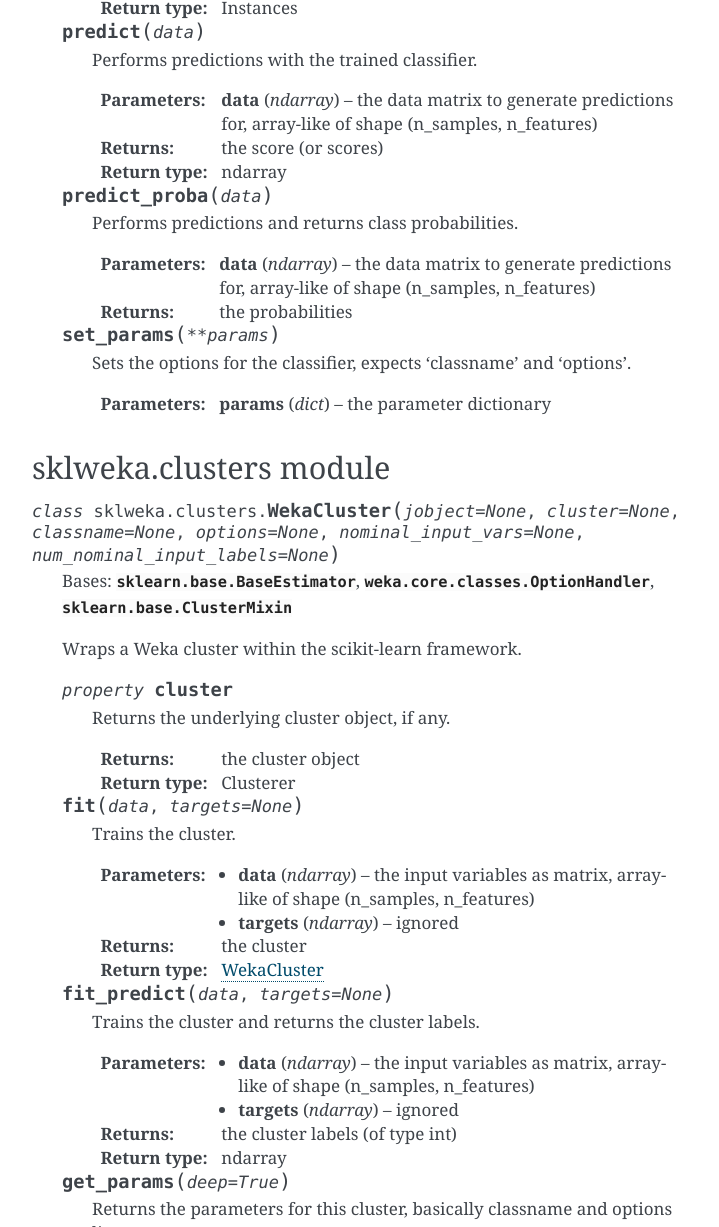
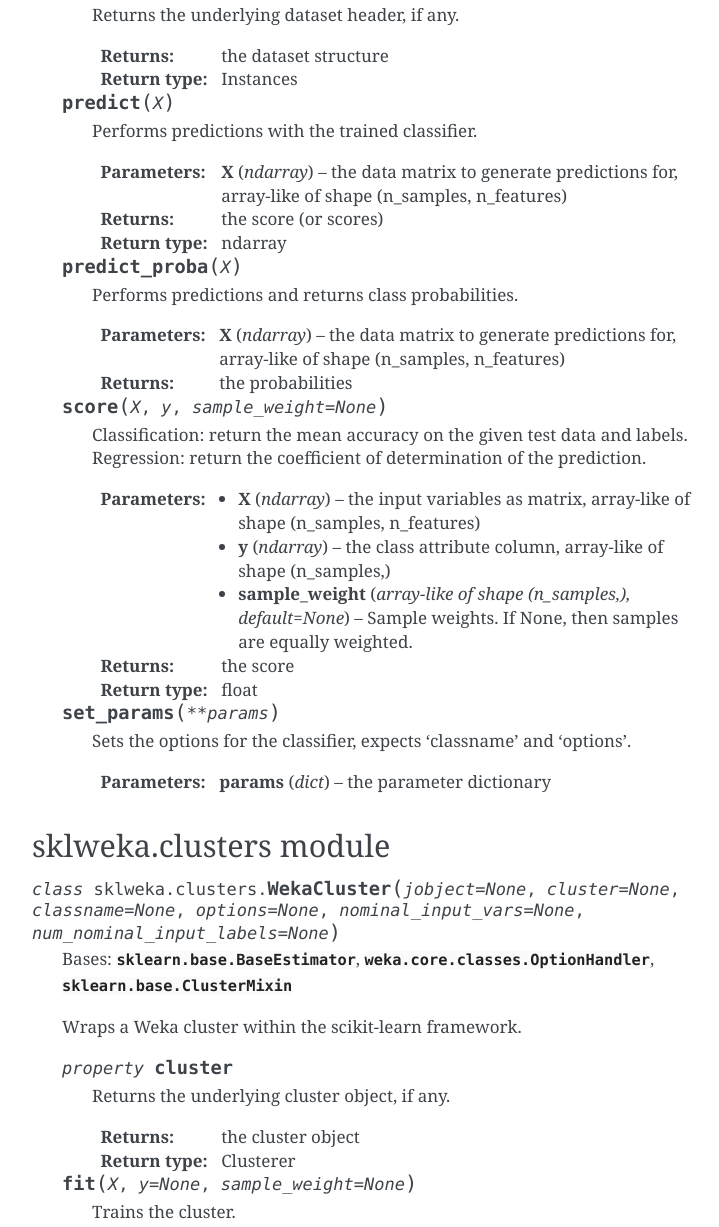
Before and after one commit to fracpete/sklearn-weka-plugin, a plain HTML site: page sklweka.html in a window 1280 px wide. Shown: the part 940-2167 px from the top of the page, without its empty margins (388-1107 px from the left). Drawn offline with Linux system fonts and the light colour scheme.

Commit message:
updated documentation

```diff
--- a/_static/documentation_options.js
+++ b/_static/documentation_options.js
@@ -1,6 +1,6 @@
 var DOCUMENTATION_OPTIONS = {
     URL_ROOT: document.getElementById("documentation_options").getAttribute('data-url_root'),
-    VERSION: '0.0.6',
+    VERSION: '0.0.7',
     LANGUAGE: 'None',
     COLLAPSE_INDEX: false,
     BUILDER: 'html',
--- a/sklweka.html
+++ b/sklweka.html
@@ -6,7 +6,7 @@
     <meta charset="utf-8" />
     <meta name="viewport" content="width=device-width, initial-scale=1.0" /><meta name="generator" content="Docutils 0.17.1: http://docutils.sourceforge.net/" />
 
-    <title>sklweka package &#8212; sklearn-weka-plugin 0.0.6 documentation</title>
+    <title>sklweka package &#8212; sklearn-weka-plugin 0.0.7 documentation</title>
     <link rel="stylesheet" type="text/css" href="_static/pygments.css" />
     <link rel="stylesheet" type="text/css" href="_static/alabaster.css" />
     <script data-url_root="./" id="documentation_options" src="_static/documentation_options.js"></script>
@@ -57,13 +57,14 @@
 
 <dl class="py method">
 <dt class="sig sig-object py" id="sklweka.classifiers.WekaEstimator.fit">
-<span class="sig-name descname"><span class="pre">fit</span></span><span class="sig-paren">(</span><em class="sig-param"><span class="n"><span class="pre">data</span></span></em>, <em class="sig-param"><span class="n"><span class="pre">targets</span></span></em><span class="sig-paren">)</span><a class="headerlink" href="#sklweka.classifiers.WekaEstimator.fit" title="Permalink to this definition">¶</a></dt>
+<span class="sig-name descname"><span class="pre">fit</span></span><span class="sig-paren">(</span><em class="sig-param"><span class="n"><span class="pre">X</span></span></em>, <em class="sig-param"><span class="n"><span class="pre">y</span></span></em>, <em class="sig-param"><span class="n"><span class="pre">sample_weight</span></span><span class="o"><span class="pre">=</span></span><span class="default_value"><span class="pre">None</span></span></em><span class="sig-paren">)</span><a class="headerlink" href="#sklweka.classifiers.WekaEstimator.fit" title="Permalink to this definition">¶</a></dt>
 <dd><p>Trains the estimator.</p>
 <dl class="field-list simple">
 <dt class="field-odd">Parameters</dt>
 <dd class="field-odd"><ul class="simple">
-<li><p><strong>data</strong> (<em>ndarray</em>) – the input variables as matrix, array-like of shape (n_samples, n_features)</p></li>
-<li><p><strong>targets</strong> (<em>ndarray</em>) – the class attribute column, array-like of shape (n_samples,)</p></li>
+<li><p><strong>X</strong> (<em>ndarray</em>) – the input variables as matrix, array-like of shape (n_samples, n_features)</p></li>
+<li><p><strong>y</strong> (<em>ndarray</em>) – the class attribute column, array-like of shape (n_samples,)</p></li>
+<li><p><strong>sample_weight</strong> (<em>array-like of shape</em><em> (</em><em>n_samples</em><em>,</em><em>)</em><em>, </em><em>default=None</em>) – Sample weights. If None, then samples are equally weighted. TODO Currently ignored.</p></li>
 </ul>
 </dd>
 <dt class="field-even">Returns</dt>
@@ -108,11 +109,11 @@
 
 <dl class="py method">
 <dt class="sig sig-object py" id="sklweka.classifiers.WekaEstimator.predict">
-<span class="sig-name descname"><span class="pre">predict</span></span><span class="sig-paren">(</span><em class="sig-param"><span class="n"><span class="pre">data</span></span></em><span class="sig-paren">)</span><a class="headerlink" href="#sklweka.classifiers.WekaEstimator.predict" title="Permalink to this definition">¶</a></dt>
+<span class="sig-name descname"><span class="pre">predict</span></span><span class="sig-paren">(</span><em class="sig-param"><span class="n"><span class="pre">X</span></span></em><span class="sig-paren">)</span><a class="headerlink" href="#sklweka.classifiers.WekaEstimator.predict" title="Permalink to this definition">¶</a></dt>
 <dd><p>Performs predictions with the trained classifier.</p>
 <dl class="field-list simple">
 <dt class="field-odd">Parameters</dt>
-<dd class="field-odd"><p><strong>data</strong> (<em>ndarray</em>) – the data matrix to generate predictions for, array-like of shape (n_samples, n_features)</p>
+<dd class="field-odd"><p><strong>X</strong> (<em>ndarray</em>) – the data matrix to generate predictions for, array-like of shape (n_samples, n_features)</p>
 </dd>
 <dt class="field-even">Returns</dt>
 <dd class="field-even"><p>the score (or scores)</p>
@@ -125,14 +126,36 @@
 
 <dl class="py method">
 <dt class="sig sig-object py" id="sklweka.classifiers.WekaEstimator.predict_proba">
-<span class="sig-name descname"><span class="pre">predict_proba</span></span><span class="sig-paren">(</span><em class="sig-param"><span class="n"><span class="pre">data</span></span></em><span class="sig-paren">)</span><a class="headerlink" href="#sklweka.classifiers.WekaEstimator.predict_proba" title="Permalink to this definition">¶</a></dt>
+<span class="sig-name descname"><span class="pre">predict_proba</span></span><span class="sig-paren">(</span><em class="sig-param"><span class="n"><span class="pre">X</span></span></em><span class="sig-paren">)</span><a class="headerlink" href="#sklweka.classifiers.WekaEstimator.predict_proba" title="Permalink to this definition">¶</a></dt>
 <dd><p>Performs predictions and returns class probabilities.</p>
 <dl class="field-list simple">
 <dt class="field-odd">Parameters</dt>
-<dd class="field-odd"><p><strong>data</strong> (<em>ndarray</em>) – the data matrix to generate predictions for, array-like of shape (n_samples, n_features)</p>
+<dd class="field-odd"><p><strong>X</strong> (<em>ndarray</em>) – the data matrix to generate predictions for, array-like of shape (n_samples, n_features)</p>
 </dd>
 <dt class="field-even">Returns</dt>
 <dd class="field-even"><p>the probabilities</p>
+</dd>
+</dl>
+</dd></dl>
+
+<dl class="py method">
+<dt class="sig sig-object py" id="sklweka.classifiers.WekaEstimator.score">
+<span class="sig-name descname"><span class="pre">score</span></span><span class="sig-paren">(</span><em class="sig-param"><span class="n"><span class="pre">X</span></span></em>, <em class="sig-param"><span class="n"><span class="pre">y</span></span></em>, <em class="sig-param"><span class="n"><span class="pre">sample_weight</span></span><span class="o"><span class="pre">=</span></span><span class="default_value"><span class="pre">None</span></span></em><span class="sig-paren">)</span><a class="headerlink" href="#sklweka.classifiers.WekaEstimator.score" title="Permalink to this definition">¶</a></dt>
+<dd><p>Classification: return the mean accuracy on the given test data and labels.
+Regression: return the coefficient of determination of the prediction.</p>
+<dl class="field-list simple">
+<dt class="field-odd">Parameters</dt>
+<dd class="field-odd"><ul class="simple">
+<li><p><strong>X</strong> (<em>ndarray</em>) – the input variables as matrix, array-like of shape (n_samples, n_features)</p></li>
+<li><p><strong>y</strong> (<em>ndarray</em>) – the class attribute column, array-like of shape (n_samples,)</p></li>
+<li><p><strong>sample_weight</strong> (<em>array-like of shape</em><em> (</em><em>n_samples</em><em>,</em><em>)</em><em>, </em><em>default=None</em>) – Sample weights. If None, then samples are equally weighted.</p></li>
+</ul>
+</dd>
+<dt class="field-even">Returns</dt>
+<dd class="field-even"><p>the score</p>
+</dd>
+<dt class="field-odd">Return type</dt>
+<dd class="field-odd"><p>float</p>
 </dd>
 </dl>
 </dd></dl>
@@ -174,13 +197,14 @@
 
 <dl class="py method">
 <dt class="sig sig-object py" id="sklweka.clusters.WekaCluster.fit">
-<span class="sig-name descname"><span class="pre">fit</span></span><span class="sig-paren">(</span><em class="sig-param"><span class="n"><span class="pre">data</span></span></em>, <em class="sig-param"><span class="n"><span class="pre">targets</span></span><span class="o"><span class="pre">=</span></span><span class="default_value"><span class="pre">None</span></span></em><span class="sig-paren">)</span><a class="headerlink" href="#sklweka.clusters.WekaCluster.fit" title="Permalink to this definition">¶</a></dt>
+<span class="sig-name descname"><span class="pre">fit</span></span><span class="sig-paren">(</span><em class="sig-param"><span class="n"><span class="pre">X</span></span></em>, <em class="sig-param"><span class="n"><span class="pre">y</span></span><span class="o"><span class="pre">=</span></span><span class="default_value"><span class="pre">None</span></span></em>, <em class="sig-param"><span class="n"><span class="pre">sample_weight</span></span><span class="o"><span class="pre">=</span></span><span class="default_value"><span class="pre">None</span></span></em><span class="sig-paren">)</span><a class="headerlink" href="#sklweka.clusters.WekaCluster.fit" title="Permalink to this definition">¶</a></dt>
 <dd><p>Trains the cluster.</p>
 <dl class="field-list simple">
 <dt class="field-odd">Parameters</dt>
 <dd class="field-odd"><ul class="simple">
-<li><p><strong>data</strong> (<em>ndarray</em>) – the input variables as matrix, array-like of shape (n_samples, n_features)</p></li>
-<li><p><strong>targets</strong> (<em>ndarray</em>) – ignored</p></li>
+<li><p><strong>X</strong> (<em>ndarray</em>) – the input variables as matrix, array-like of shape (n_samples, n_features)</p></li>
+<li><p><strong>y</strong> (<em>ndarray</em>) – ignored</p></li>
+<li><p><strong>sample_weight</strong> (<em>array-like of shape</em><em> (</em><em>n_samples</em><em>,</em><em>)</em><em>, </em><em>default=None</em>) – Sample weights. If None, then samples are equally weighted. TODO Currently ignored.</p></li>
 </ul>
 </dd>
 <dt class="field-even">Returns</dt>
@@ -194,13 +218,14 @@
 
 <dl class="py method">
 <dt class="sig sig-object py" id="sklweka.clusters.WekaCluster.fit_predict">
-<span class="sig-name descname"><span class="pre">fit_predict</span></span><span class="sig-paren">(</span><em class="sig-param"><span class="n"><span class="pre">data</span></span></em>, <em class="sig-param"><span class="n"><span class="pre">targets</span></span><span class="o"><span class="pre">=</span></span><span class="default_value"><span class="pre">None</span></span></em><span class="sig-paren">)</span><a class="headerlink" href="#sklweka.clusters.WekaCluster.fit_predict" title="Permalink to this definition">¶</a></dt>
+<span class="sig-name descname"><span class="pre">fit_predict</span></span><span class="sig-paren">(</span><em class="sig-param"><span class="n"><span class="pre">X</span></span></em>, <em class="sig-param"><span class="n"><span class="pre">y</span></span><span class="o"><span class="pre">=</span></span><span class="default_value"><span class="pre">None</span></span></em>, <em class="sig-param"><span class="n"><span class="pre">sample_weight</span></span><span class="o"><span class="pre">=</span></span><span class="default_value"><span class="pre">None</span></span></em><span class="sig-paren">)</span><a class="headerlink" href="#sklweka.clusters.WekaCluster.fit_predict" title="Permalink to this definition">¶</a></dt>
 <dd><p>Trains the cluster and returns the cluster labels.</p>
 <dl class="field-list simple">
 <dt class="field-odd">Parameters</dt>
 <dd class="field-odd"><ul class="simple">
-<li><p><strong>data</strong> (<em>ndarray</em>) – the input variables as matrix, array-like of shape (n_samples, n_features)</p></li>
-<li><p><strong>targets</strong> (<em>ndarray</em>) – ignored</p></li>
+<li><p><strong>X</strong> (<em>ndarray</em>) – the input variables as matrix, array-like of shape (n_samples, n_features)</p></li>
+<li><p><strong>y</strong> (<em>ndarray</em>) – ignored</p></li>
+<li><p><strong>sample_weight</strong> (<em>array-like of shape</em><em> (</em><em>n_samples</em><em>,</em><em>)</em><em>, </em><em>default=None</em>) – Sample weights. If None, then samples are equally weighted. TODO Currently ignored.</p></li>
 </ul>
 </dd>
 <dt class="field-even">Returns</dt>
@@ -245,13 +270,13 @@
 
 <dl class="py method">
 <dt class="sig sig-object py" id="sklweka.clusters.WekaCluster.predict">
-<span class="sig-name descname"><span class="pre">predict</span></span><span class="sig-paren">(</span><em class="sig-param"><span class="n"><span class="pre">data</span></span></em>, <em class="sig-param"><span class="n"><span class="pre">targets</span></span><span class="o"><span class="pre">=</span></span><span class="default_value"><span class="pre">None</span></span></em><span class="sig-paren">)</span><a class="headerlink" href="#sklweka.clusters.WekaCluster.predict" title="Permalink to this definition">¶</a></dt>
+<span class="sig-name descname"><span class="pre">predict</span></span><span class="sig-paren">(</span><em class="sig-param"><span class="n"><span class="pre">X</span></span></em>, <em class="sig-param"><span class="n"><span class="pre">y</span></span><span class="o"><span class="pre">=</span></span><span class="default_value"><span class="pre">None</span></span></em><span class="sig-paren">)</span><a class="headerlink" href="#sklweka.clusters.WekaCluster.predict" title="Permalink to this definition">¶</a></dt>
 <dd><p>Predicts cluster labels.</p>
 <dl class="field-list simple">
 <dt class="field-odd">Parameters</dt>
 <dd class="field-odd"><ul class="simple">
-<li><p><strong>data</strong> (<em>ndarray</em>) – the input variables as matrix, array-like of shape (n_samples, n_features)</p></li>
-<li><p><strong>targets</strong> (<em>ndarray</em>) – ignored</p></li>
+<li><p><strong>X</strong> (<em>ndarray</em>) – the input variables as matrix, array-like of shape (n_samples, n_features)</p></li>
+<li><p><strong>y</strong> (<em>ndarray</em>) – ignored</p></li>
 </ul>
 </dd>
 <dt class="field-even">Returns</dt>
@@ -514,13 +539,13 @@
 <p>Converts numeric columns to nominal ones (ie string labels).</p>
 <dl class="py method">
 <dt class="sig sig-object py" id="sklweka.preprocessing.MakeNominal.fit">
-<span class="sig-name descname"><span class="pre">fit</span></span><span class="sig-paren">(</span><em class="sig-param"><span class="n"><span class="pre">data</span></span></em>, <em class="sig-param"><span class="n"><span class="pre">targets</span></span></em><span class="sig-paren">)</span><a class="headerlink" href="#sklweka.preprocessing.MakeNominal.fit" title="Permalink to this definition">¶</a></dt>
+<span class="sig-name descname"><span class="pre">fit</span></span><span class="sig-paren">(</span><em class="sig-param"><span class="n"><span class="pre">X</span></span></em>, <em class="sig-param"><span class="n"><span class="pre">y</span></span></em><span class="sig-paren">)</span><a class="headerlink" href="#sklweka.preprocessing.MakeNominal.fit" title="Permalink to this definition">¶</a></dt>
 <dd><p>Trains the estimator.</p>
 <dl class="field-list simple">
 <dt class="field-odd">Parameters</dt>
 <dd class="field-odd"><ul class="simple">
-<li><p><strong>data</strong> (<em>ndarray</em>) – the input variables as matrix, array-like of shape (n_samples, n_features)</p></li>
-<li><p><strong>targets</strong> (<em>ndarray</em>) – the optional class attribute column, array-like of shape (n_samples,)</p></li>
+<li><p><strong>X</strong> (<em>ndarray</em>) – the input variables as matrix, array-like of shape (n_samples, n_features)</p></li>
+<li><p><strong>y</strong> (<em>ndarray</em>) – the optional class attribute column, array-like of shape (n_samples,)</p></li>
 </ul>
 </dd>
 <dt class="field-even">Returns</dt>
@@ -590,13 +615,13 @@
 
 <dl class="py method">
 <dt class="sig sig-object py" id="sklweka.preprocessing.MakeNominal.transform">
-<span class="sig-name descname"><span class="pre">transform</span></span><span class="sig-paren">(</span><em class="sig-param"><span class="n"><span class="pre">data</span></span></em>, <em class="sig-param"><span class="n"><span class="pre">targets</span></span><span class="o"><span class="pre">=</span></span><span class="default_value"><span class="pre">None</span></span></em><span class="sig-paren">)</span><a class="headerlink" href="#sklweka.preprocessing.MakeNominal.transform" title="Permalink to this definition">¶</a></dt>
+<span class="sig-name descname"><span class="pre">transform</span></span><span class="sig-paren">(</span><em class="sig-param"><span class="n"><span class="pre">X</span></span></em>, <em class="sig-param"><span class="n"><span class="pre">y</span></span><span class="o"><span class="pre">=</span></span><span class="default_value"><span class="pre">None</span></span></em><span class="sig-paren">)</span><a class="headerlink" href="#sklweka.preprocessing.MakeNominal.transform" title="Permalink to this definition">¶</a></dt>
 <dd><p>Filters the data.</p>
 <dl class="field-list simple">
 <dt class="field-odd">Parameters</dt>
 <dd class="field-odd"><ul class="simple">
-<li><p><strong>data</strong> (<em>ndarray</em>) – the data to filter, array-like of shape (n_samples, n_features)</p></li>
-<li><p><strong>targets</strong> (<em>ndarray</em>) – the optional class attribute column, array-like of shape (n_samples,)</p></li>
+<li><p><strong>X</strong> (<em>ndarray</em>) – the data to filter, array-like of shape (n_samples, n_features)</p></li>
+<li><p><strong>y</strong> (<em>ndarray</em>) – the optional class attribute column, array-like of shape (n_samples,)</p></li>
 </ul>
 </dd>
 <dt class="field-even">Returns</dt>
@@ -631,13 +656,13 @@
 
 <dl class="py method">
 <dt class="sig sig-object py" id="sklweka.preprocessing.WekaTransformer.fit">
-<span class="sig-name descname"><span class="pre">fit</span></span><span class="sig-paren">(</span><em class="sig-param"><span class="n"><span class="pre">data</span></span></em>, <em class="sig-param"><span class="n"><span class="pre">targets</span></span></em><span class="sig-paren">)</span><a class="headerlink" href="#sklweka.preprocessing.WekaTransformer.fit" title="Permalink to this definition">¶</a></dt>
+<span class="sig-name descname"><span class="pre">fit</span></span><span class="sig-paren">(</span><em class="sig-param"><span class="n"><span class="pre">X</span></span></em>, <em class="sig-param"><span class="n"><span class="pre">y</span></span></em><span class="sig-paren">)</span><a class="headerlink" href="#sklweka.preprocessing.WekaTransformer.fit" title="Permalink to this definition">¶</a></dt>
 <dd><p>Trains the estimator.</p>
 <dl class="field-list simple">
 <dt class="field-odd">Parameters</dt>
 <dd class="field-odd"><ul class="simple">
-<li><p><strong>data</strong> (<em>ndarray</em>) – the input variables as matrix, array-like of shape (n_samples, n_features)</p></li>
-<li><p><strong>targets</strong> (<em>ndarray</em>) – the optional class attribute column, array-like of shape (n_samples,)</p></li>
+<li><p><strong>X</strong> (<em>ndarray</em>) – the input variables as matrix, array-like of shape (n_samples, n_features)</p></li>
+<li><p><strong>y</strong> (<em>ndarray</em>) – the optional class attribute column, array-like of shape (n_samples,)</p></li>
 </ul>
 </dd>
 <dt class="field-even">Returns</dt>
@@ -693,13 +718,13 @@
 
 <dl class="py method">
 <dt class="sig sig-object py" id="sklweka.preprocessing.WekaTransformer.transform">
-<span class="sig-name descname"><span class="pre">transform</span></span><span class="sig-paren">(</span><em class="sig-param"><span class="n"><span class="pre">data</span></span></em>, <em class="sig-param"><span class="n"><span class="pre">targets</span></span><span class="o"><span class="pre">=</span></span><span class="default_value"><span class="pre">None</span></span></em><span class="sig-paren">)</span><a class="headerlink" href="#sklweka.preprocessing.WekaTransformer.transform" title="Permalink to this definition">¶</a></dt>
+<span class="sig-name descname"><span class="pre">transform</span></span><span class="sig-paren">(</span><em class="sig-param"><span class="n"><span class="pre">X</span></span></em>, <em class="sig-param"><span class="n"><span class="pre">y</span></span><span class="o"><span class="pre">=</span></span><span class="default_value"><span class="pre">None</span></span></em><span class="sig-paren">)</span><a class="headerlink" href="#sklweka.preprocessing.WekaTransformer.transform" title="Permalink to this definition">¶</a></dt>
 <dd><p>Filters the data.</p>
 <dl class="field-list simple">
 <dt class="field-odd">Parameters</dt>
 <dd class="field-odd"><ul class="simple">
-<li><p><strong>data</strong> (<em>ndarray</em>) – the data to filter, array-like of shape (n_samples, n_features)</p></li>
-<li><p><strong>targets</strong> (<em>ndarray</em>) – the optional class attribute column, array-like of shape (n_samples,)</p></li>
+<li><p><strong>X</strong> (<em>ndarray</em>) – the data to filter, array-like of shape (n_samples, n_features)</p></li>
+<li><p><strong>y</strong> (<em>ndarray</em>) – the optional class attribute column, array-like of shape (n_samples,)</p></li>
 </ul>
 </dd>
 <dt class="field-even">Returns</dt>
@@ -781,7 +806,7 @@
       <div class="clearer"></div>
     </div>
     <div class="footer">
-      &copy;2021-2022, Peter "fracpete" Reutemann.
+      &copy;2021-2023, Peter "fracpete" Reutemann.
 
       |
       Powered by <a href="http://sphinx-doc.org/">Sphinx 4.3.1</a>
```
Also changed, not shown: examples.html (+2 -2 lines), genindex.html (+4 -2 lines), index.html (+2 -2 lines), install.html (+2 -2 lines), modules.html (+2 -2 lines), py-modindex.html (+2 -2 lines), search.html (+2 -2 lines), searchindex.js, 1 other file.
